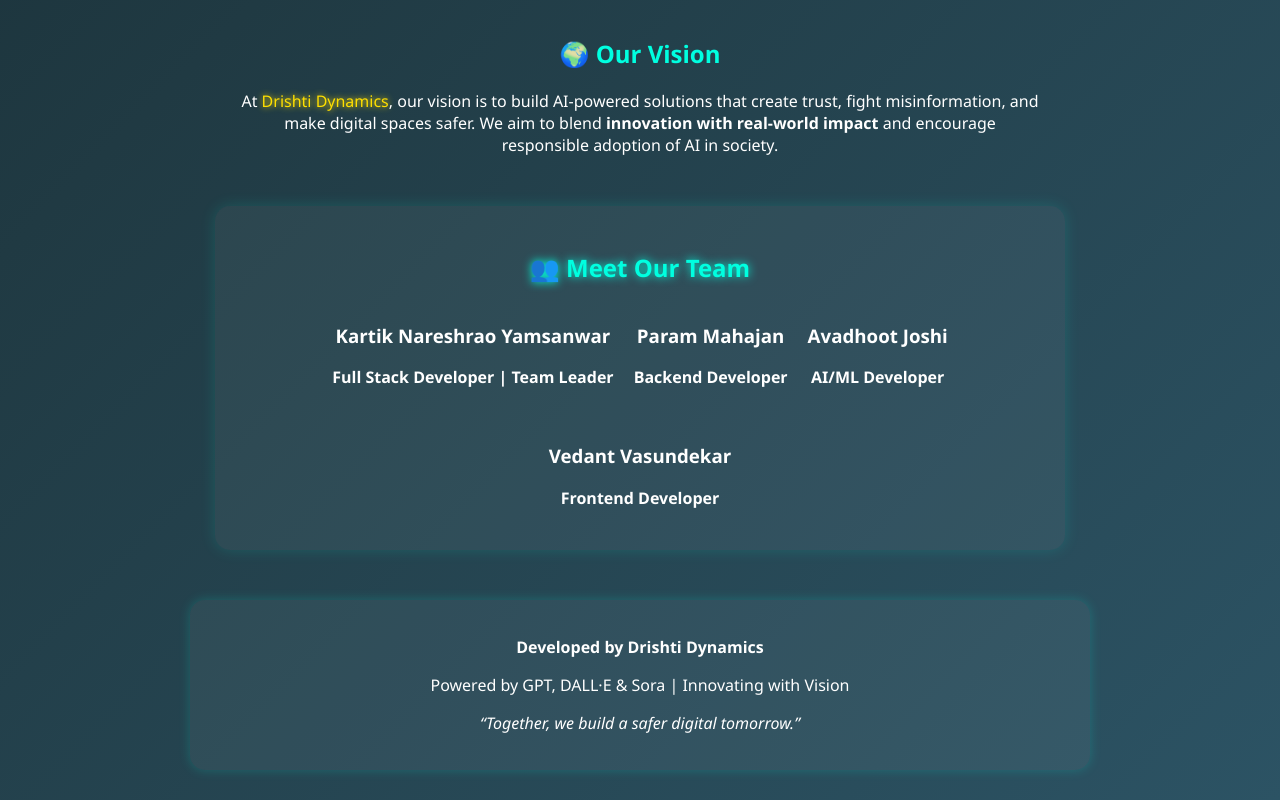
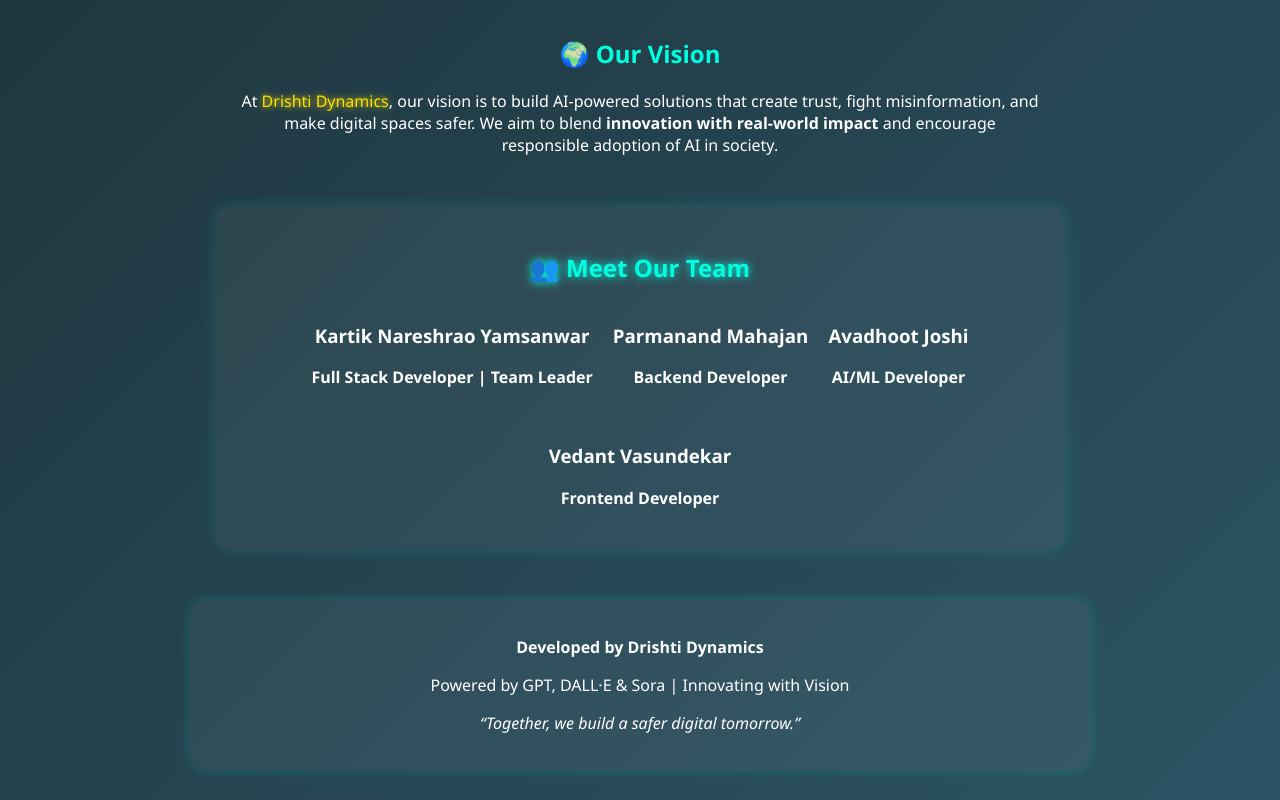
Before and after one commit to Kartikyamsanwar/Spam-Analyzer-Drishti_Dynamics-, a plain HTML site: page public/index.html in a window 1280 px wide. Shown: the part 1562-2362 px from the top of the page. Drawn offline with Linux system fonts and the light colour scheme.

Commit message:
Add files via upload

```diff
--- a/public/index.html
+++ b/public/index.html
@@ -102,7 +102,7 @@
           <p><strong>Full Stack Developer | Team Leader</strong></p>
         </div>
         <div class="member">
-          <h3>Param Mahajan</h3>
+          <h3>Parmanand Mahajan</h3>
           <p><strong>Backend Developer</strong></p>
         </div>
         <div class="member">
```
